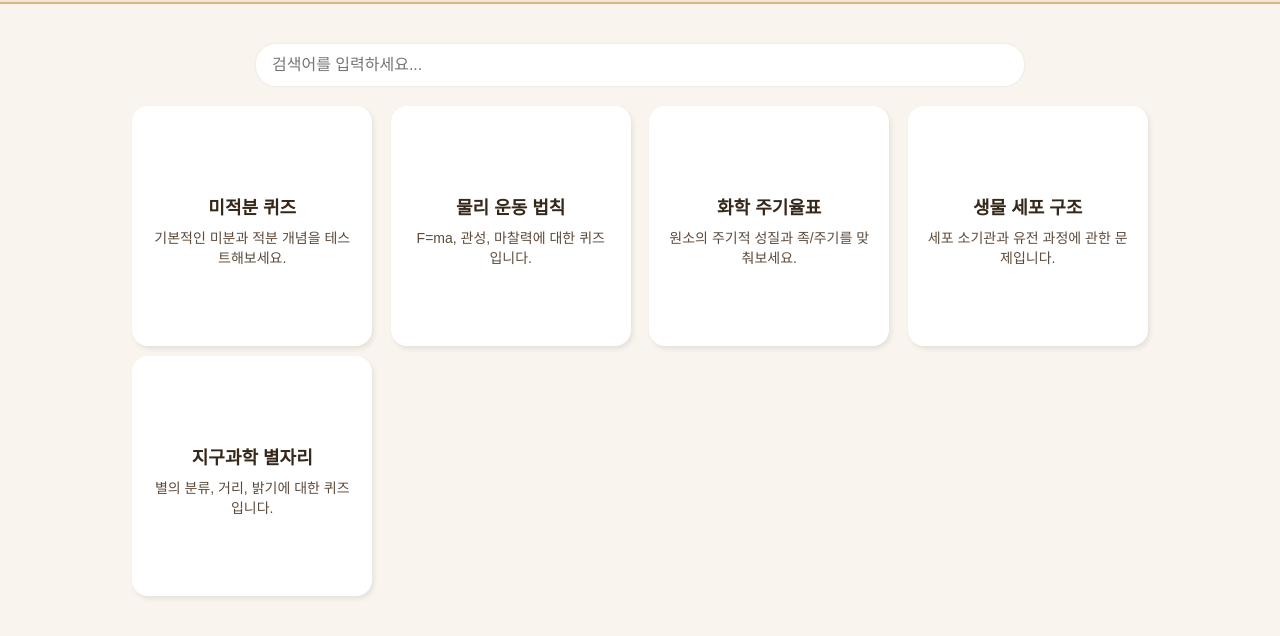
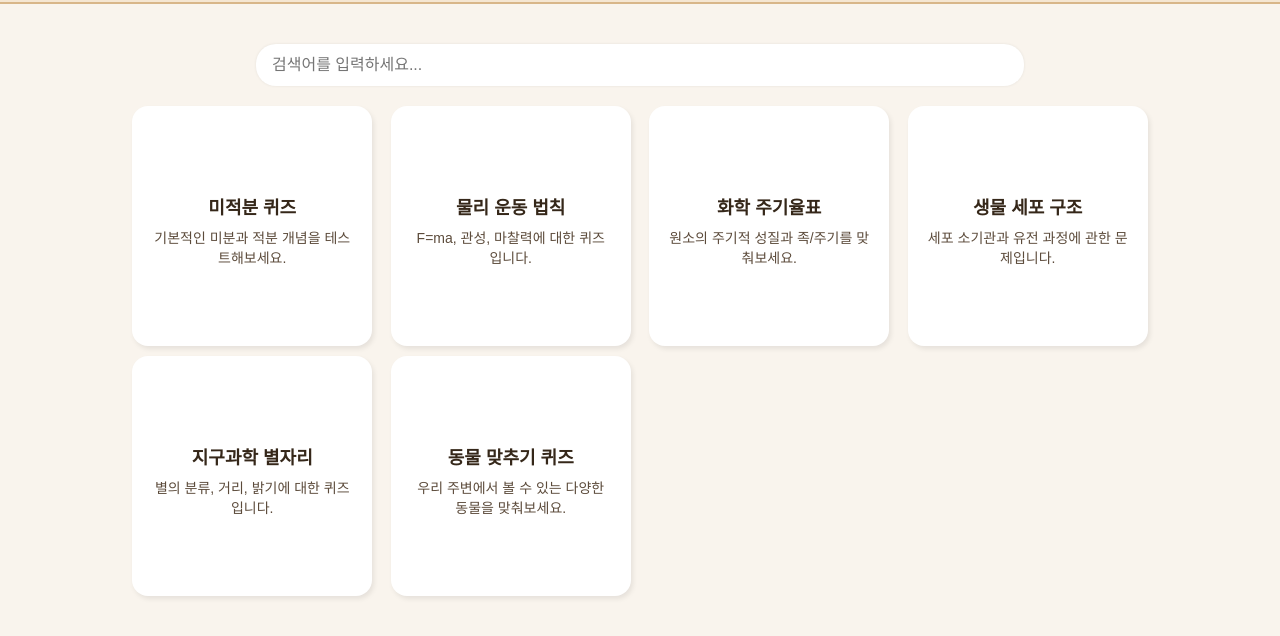
Before and after one commit to Is-This-Merge/SAMSAM, a plain HTML site: page public/home.html in a window 1280 px wide. Shown: the part 56-692 px from the top of the page. Drawn offline with Linux system fonts and the light colour scheme; a web font is replaced by a local one.

Commit message:
Update home.html

```diff
--- a/public/home.html
+++ b/public/home.html
@@ -70,6 +70,11 @@
 				title: "지구과학 별자리",
 				desc: "별의 분류, 거리, 밝기에 대한 퀴즈입니다.",
 				keywords: ["지구과학", "별", "천문학", "우주"]
+			},
+			{
+				title: "동물 맞추기 퀴즈",
+				desc: "우리 주변에서 볼 수 있는 다양한 동물을 맞춰보세요.",
+				keywords: ["동물", "세종"]
 			}
 		];
 
@@ -85,13 +90,25 @@
 			cards.forEach(card => {
 				const el = document.createElement("div");
 				el.className = "card";
+
+				const query = encodeURIComponent(card.title);
+				// 카드 클릭 → quiz.html?title=카드제목 이동
+
 				el.innerHTML = `
 					<h3>${card.title}</h3>
 					<p>${card.desc}</p>
 				`;
+
+				el.style.cursor = "pointer";
+				el.addEventListener("click", () => {
+					window.location.href = `./quiz.html?title=${query}`;
+				});
+
 				cardContainer.appendChild(el);
 			});
+
 		}
+
 
 		// 초기 렌더링
 		renderCards(quizData);
```
